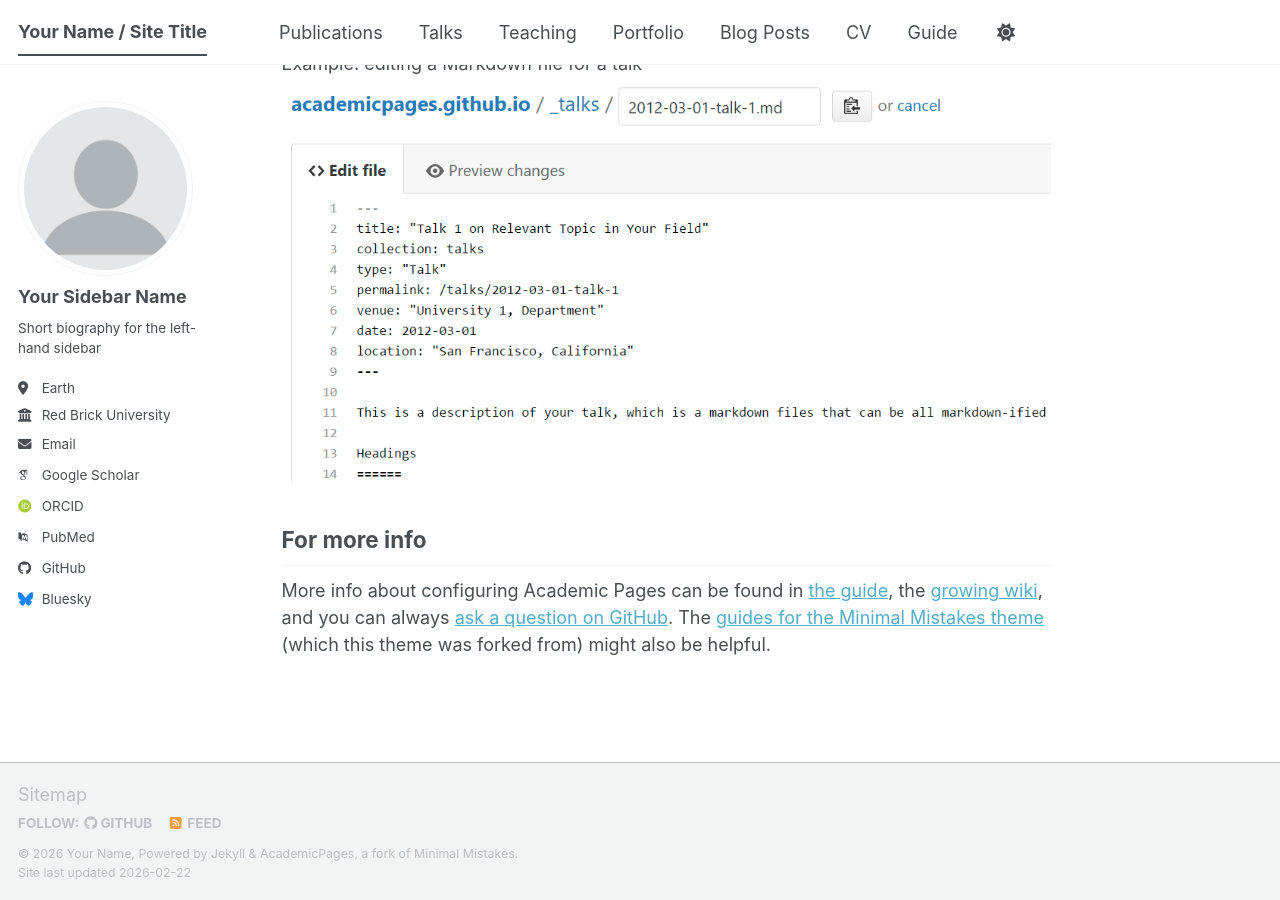
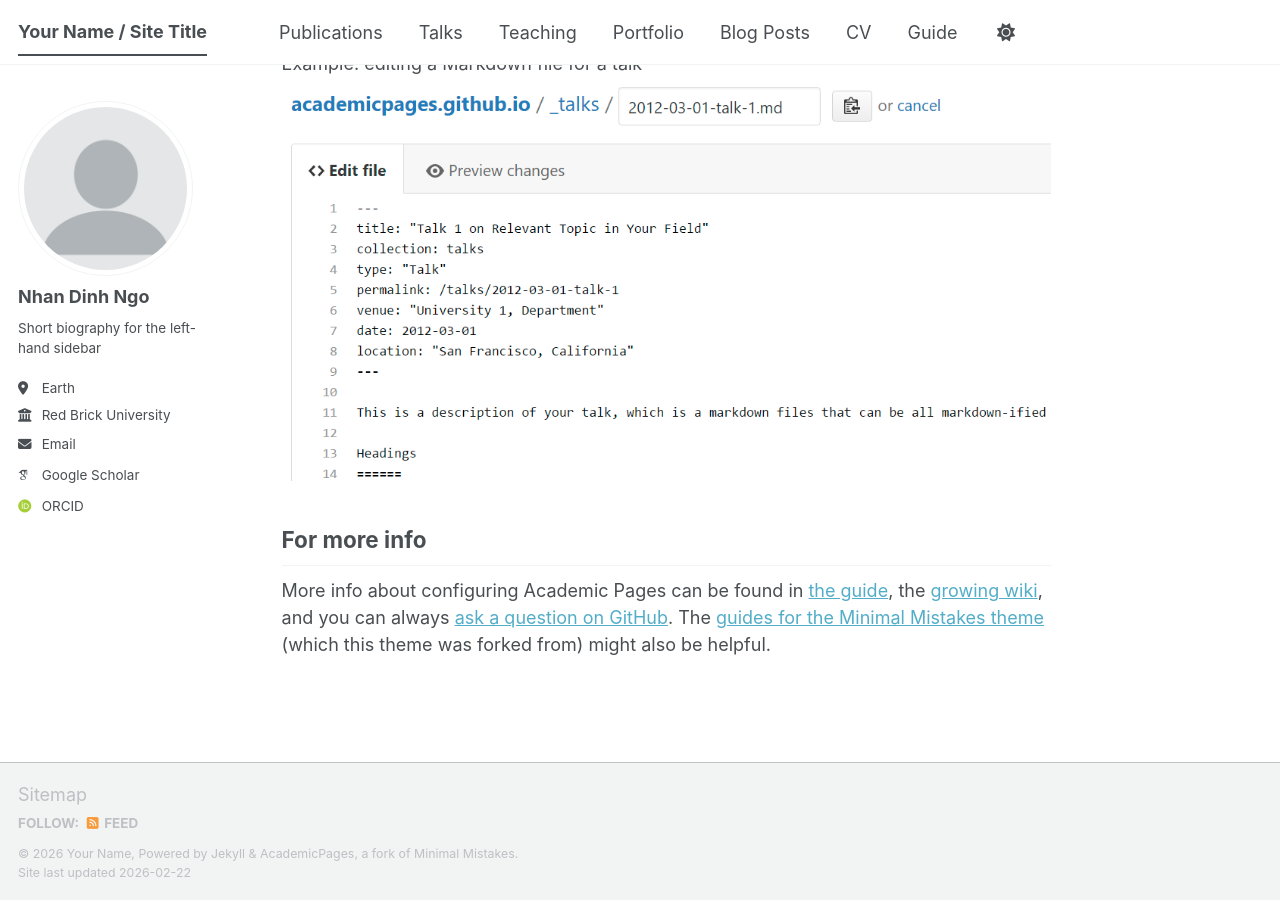
Before and after one commit to nhan1905/ngodinhnhan, a Jekyll site: the page built from _pages/about.md, in a window 1280 px wide and 900 px high, scrolled down 2720 px. Built offline with Jekyll 4.4.1, drawn with Linux system fonts in a browser that asks for light colours; some web fonts are replaced; a script bundle is joined from its source files by our own code; library files that are not in the unit come from our copies; some of the changed lines change nothing that is shown.

Commit message:
Update _config.yml

```diff
--- a/_config.yml
+++ b/_config.yml
@@ -24,63 +24,22 @@
 author:
   # Biographic information
   avatar           : "profile.png"
-  name             : "Your Sidebar Name"
+  name             : "Nhan Dinh Ngo"
   pronouns         : # example: "she/her"
   bio              : "Short biography for the left-hand sidebar"
   location         : "Earth"
   employer         : "Red Brick University"
   uri              : # URL
-  email            : "none@example.org"
+  email            : "nhannd@illinois.edu"
 
   # Academic websites
-  academia         : # URL
-  arxiv            : # URL - Update with the correct link to your profile
   googlescholar    : "https://scholar.google.com/citations?user=PS_CX0AAAAAJ"
-  inspire-hep      : # URL
-  impactstory      : # URL
   orcid            : "https://orcid.org/yourorcidurl"
-  semantic         : # URL
   ssrn             : # URL
-  pubmed           : "https://www.ncbi.nlm.nih.gov/pubmed/?term=john+snow"
-  researchgate     : # URL
-  scopus           : # URL
-  zotero           : # URL
-
-
-  # Repositories and software development
-  bitbucket        : # Username - Update with your username on the site
-  codepen          : # Username
-  dribbble         : # Username
-  github           : "academicpages"
-  kaggle           : # Username
-  stackoverflow    : # User number or user number and name (i.e., use "1" or "1/jeff-atwood")
 
   # Social media
-  artstation       : # Username
-  bluesky          : "bsky.app" # Replace this with you Bluesky username
   facebook         : # Username
-  flickr           : # Username
-  foursquare       : # Username
-  goodreads        : # Username
-  google_plus      : # Username
-  keybase          : # Username
-  instagram        : # Username
-  lastfm           : # Username
   linkedin         : # Username
-  mastodon         : # URL
-  medium           : # URL
-  pinterest        : # Username
-  soundcloud       : # Username
-  steam            : # Username
-  telegram         : # URL
-  tumblr           : # Username
-  twitter          : # Username for X / Twitter
-  vine             : # Username
-  weibo            : # Username
-  wikipedia        : # Username
-  xing             : # Username
-  youtube          : # Username
-  zhihu            : # Username
 
 # Publication Category - The following the list of publication categories and their headings
 publication_category:
```
